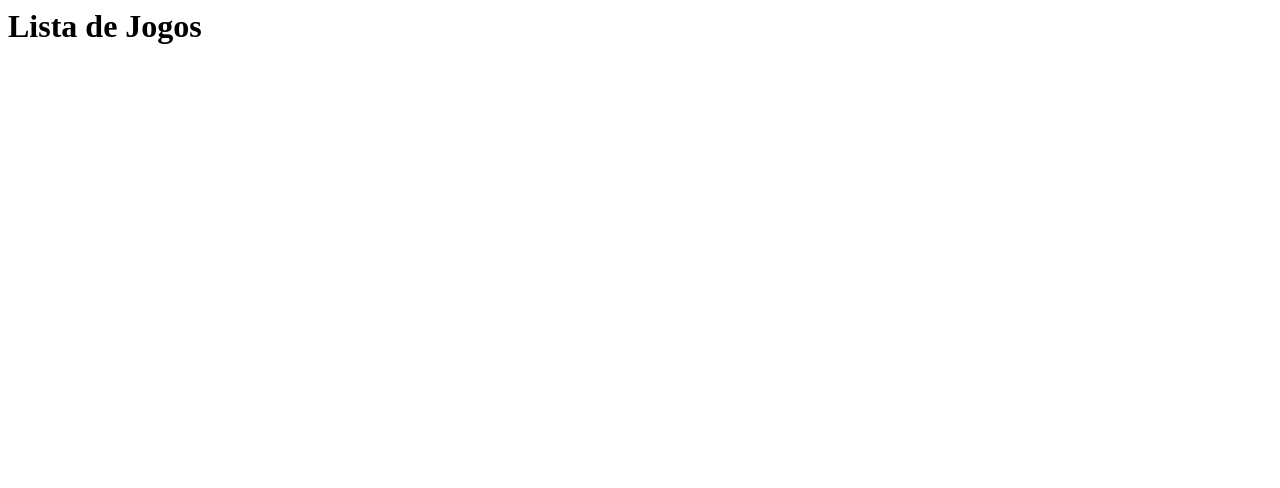
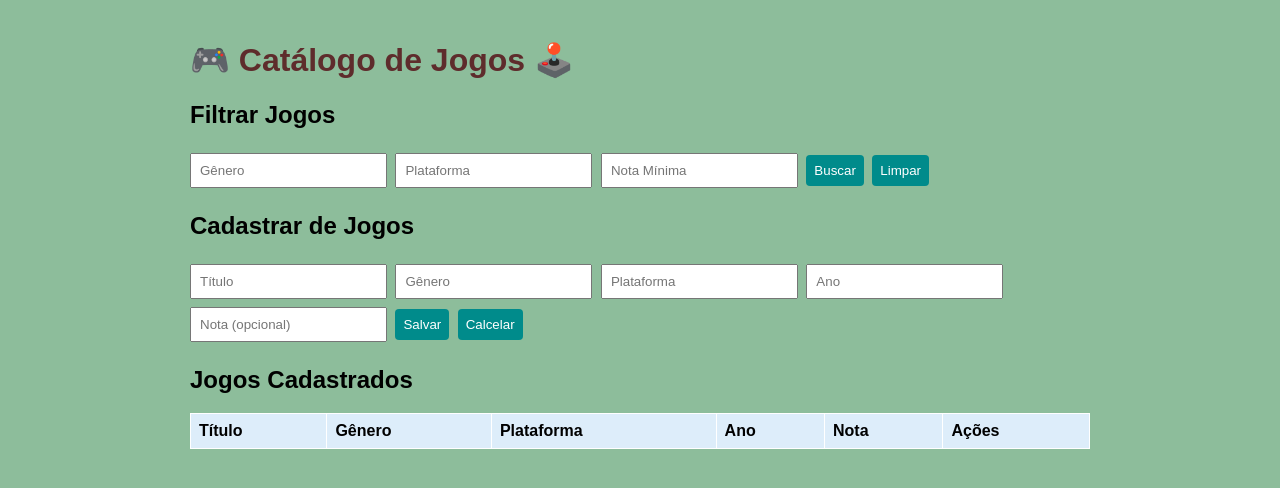
Before and after one commit to OllirumZerreitug/app-jogos, a website: page frontend-jogos/index.html in a window 1280 px wide. Drawn offline with Linux system fonts and the light colour scheme.

Commit message:
Implementação front-end (Index.html e Style.css)

```diff
--- a/frontend-jogos/index.html
+++ b/frontend-jogos/index.html
@@ -1 +1,62 @@
-<h1>Lista de Jogos</h1>
+<!DOCTYPE html>
+<html lang="pt-br">
+<head>
+    <meta charset="UTF-8">
+    <meta name="viewport" content="width=device-width, initial-scale=1.0">
+    <title>Catálogo de Jogos</title>
+    <link rel="stylesheet" href="style.css">
+</head>
+<body>
+    <h1>🎮 Catálogo de Jogos 🕹️</h1>
+
+
+    <section class="filtros">
+        <h2>Filtrar Jogos</h2>
+
+        <input type="text" id="filtro-genero" placeholder="Gênero">
+        <input type="text" id="filtro-plataforma" placeholder="Plataforma">
+        <input type="text" id="filtro-notaMin" placeholder="Nota Mínima" step="0.1">
+
+        <button id="btn-filtrar">Buscar</button>
+        <button id="btn-limpar">Limpar</button>
+
+    </section>
+
+    <section class="formulario">
+        <h2 id="titulo-form">Cadastrar de Jogos</h2>
+
+        <form id="form-jogo">
+
+            <input type="hidden" id="jogo-id">
+            <input type="text" id="titulo" placeholder="Título" required>
+            <input type="text" id="genero" placeholder="Gênero" required>
+            <input type="text" id="plataforma" placeholder="Plataforma" required>
+            <input type="text" id="ano" placeholder="Ano" required>
+            <input type="text" id="nota" placeholder="Nota (opcional)" step="0.1">
+
+            <button type="submit">Salvar</button>
+            <button type="button" id="btn-cancelar">Calcelar</button>
+
+
+        </form>
+
+    </section>
+
+    <section class="lista">
+        <h2>Jogos Cadastrados</h2>
+
+        <table>
+            <thead>
+                <th>Título</th><th>Gênero</th><th>Plataforma</th>
+                <th>Ano</th><th>Nota</th><th>Ações</th>
+            </thead>
+
+            <body id="lista-jogos">
+            </body>
+        </table>
+    </section>
+
+    <script src="script.js"></script>
+
+</body>
+</html>
--- a/frontend-jogos/style.css
+++ b/frontend-jogos/style.css
@@ -0,0 +1,40 @@
+body{
+    font-family: Arial, Helvetica, sans-serif;
+    max-width: 900px;
+    margin: 0 auto;
+    padding: 20px;
+    background-color: rgb(141, 189, 155);
+}
+
+h1{
+    color: rgb(94, 44, 44);
+}
+
+input, button{
+    padding: 8px;
+    margin: 4px 4px 4px 0;
+
+}
+
+button{
+    background-color: darkcyan;
+    color: white;
+    border: none;
+    border-radius: 4px;
+    cursor: pointer;
+}
+
+table{
+    width: 100%;
+    border-collapse: collapse;
+}
+
+th, td {
+    border: 1px solid white;
+    padding: 8px;
+    text-align: left;
+}
+
+th{
+    background-color: rgb(221, 237, 250);
+}
```
